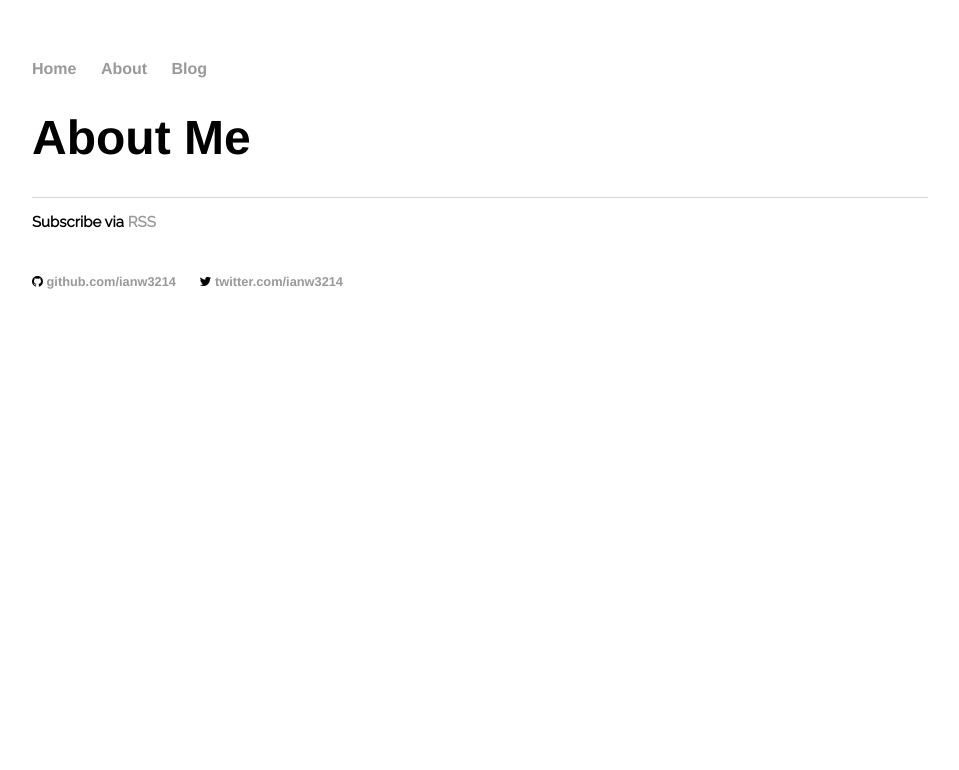
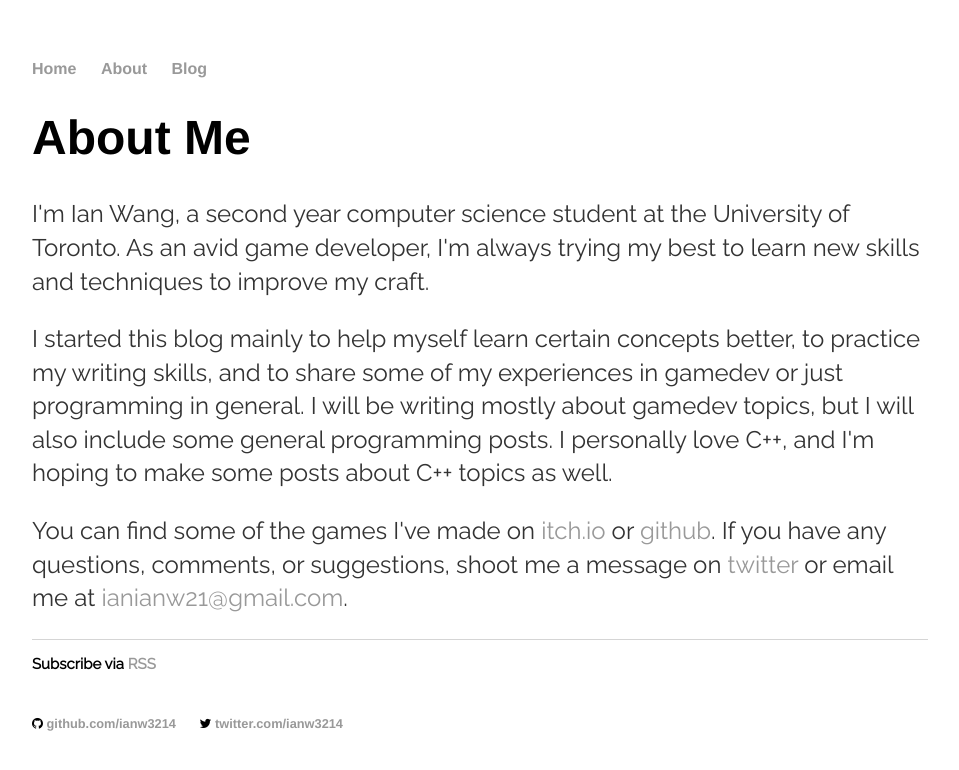
Before and after one commit to ianw3214/ianw3214.github.io, a Jekyll site: the page built from about/index.html, in a window 1280 px wide. Shown: the top 770 px of the page, without its empty margins (160-1119 px from the left). Built offline with Jekyll 4.4.1, drawn with Linux system fonts in a browser that asks for light colours.

```diff
--- a/_config.yml
+++ b/_config.yml
@@ -1,3 +1,5 @@
 name: Ian Wang
 markdown: kramdown
 permalink: /blog/:year/:month/:day/:title
+plugins:
+  - jekyll-sitemap
--- a/_layouts/default.html
+++ b/_layouts/default.html
@@ -22,7 +22,7 @@
 
         </div><!-- /.container -->
         <footer>
-            <h3>Subscribe via <a href="blog/atom.xml">RSS</a></h3>
+            <h3>Subscribe via <a href="atom.xml">RSS</a></h3>
             <br/>
             <ul>
                 <li>
--- a/about/index.html
+++ b/about/index.html
@@ -4,4 +4,14 @@
 ---
 <h1>About Me</h1>
 
-<p></p>
+<p>
+    I'm Ian Wang, a second year computer science student at the University of Toronto. As an avid game developer, I'm always trying my best to learn new skills and techniques to improve my craft.
+</p>
+
+<p>
+    I started this blog mainly to help myself learn certain concepts better, to practice my writing skills, and to share some of my experiences in gamedev or just programming in general. I will be writing mostly about gamedev topics, but I will also include some general programming posts. I personally love C++, and I'm hoping to make some posts about C++ topics as well.
+</p>
+
+<p>
+    You can find some of the games I've made on <a href="https://quichi.itch.io/">itch.io</a> or <a href="https://github.com/ianw3214">github</a>. If you have any questions, comments, or suggestions, shoot me a message on <a href="https://twitter.com/ianw3214">twitter</a> or email me at <a href="mailto:ianianw21@gmail.com">ianianw21@gmail.com</a>.
+</p>
```
Also changed, not shown: _posts/2017-09-30-blog-launched.md (deleted, +0 -7 lines), _posts/2017-09-30-heavens-edge-postmortem.md (added, +45 -0 lines).
